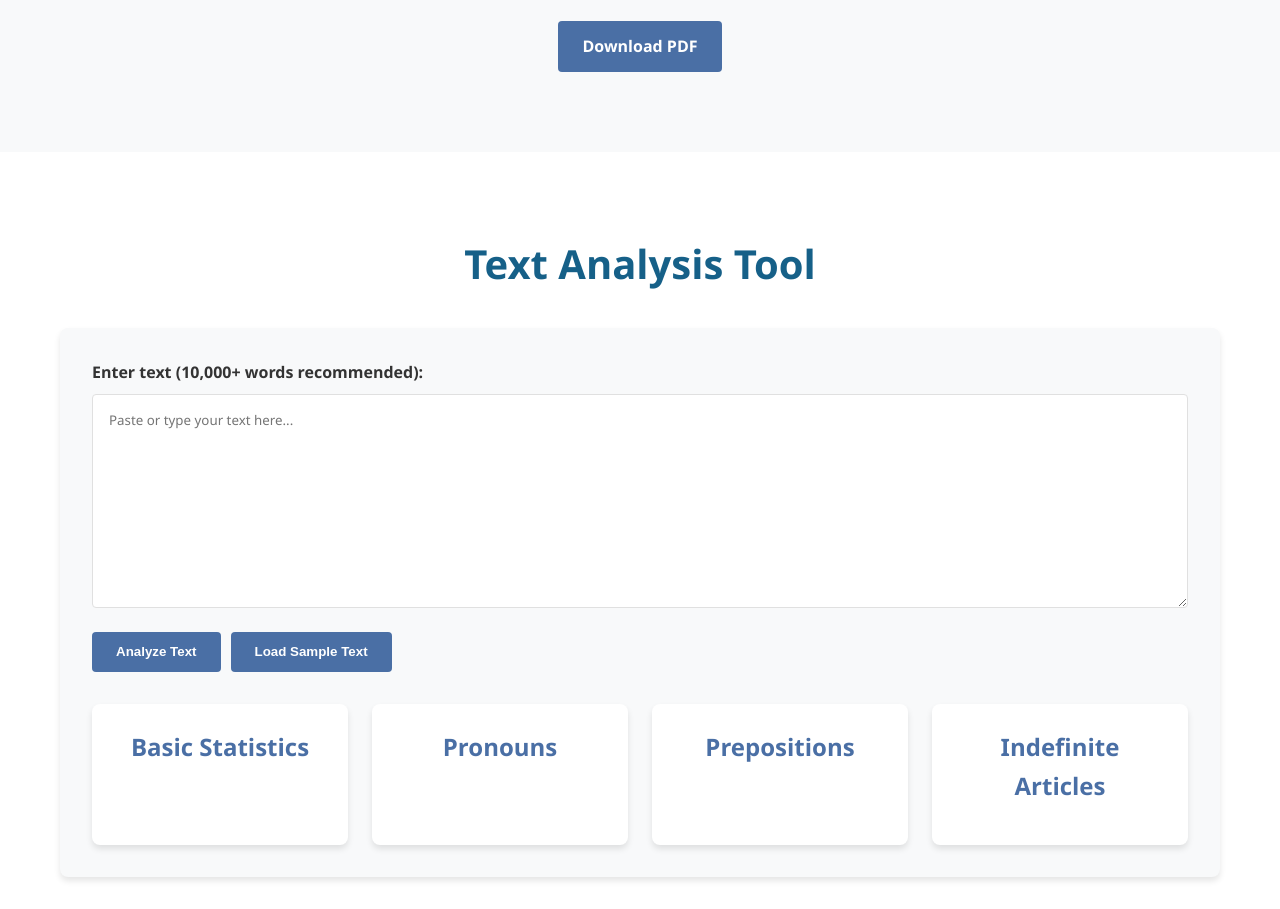
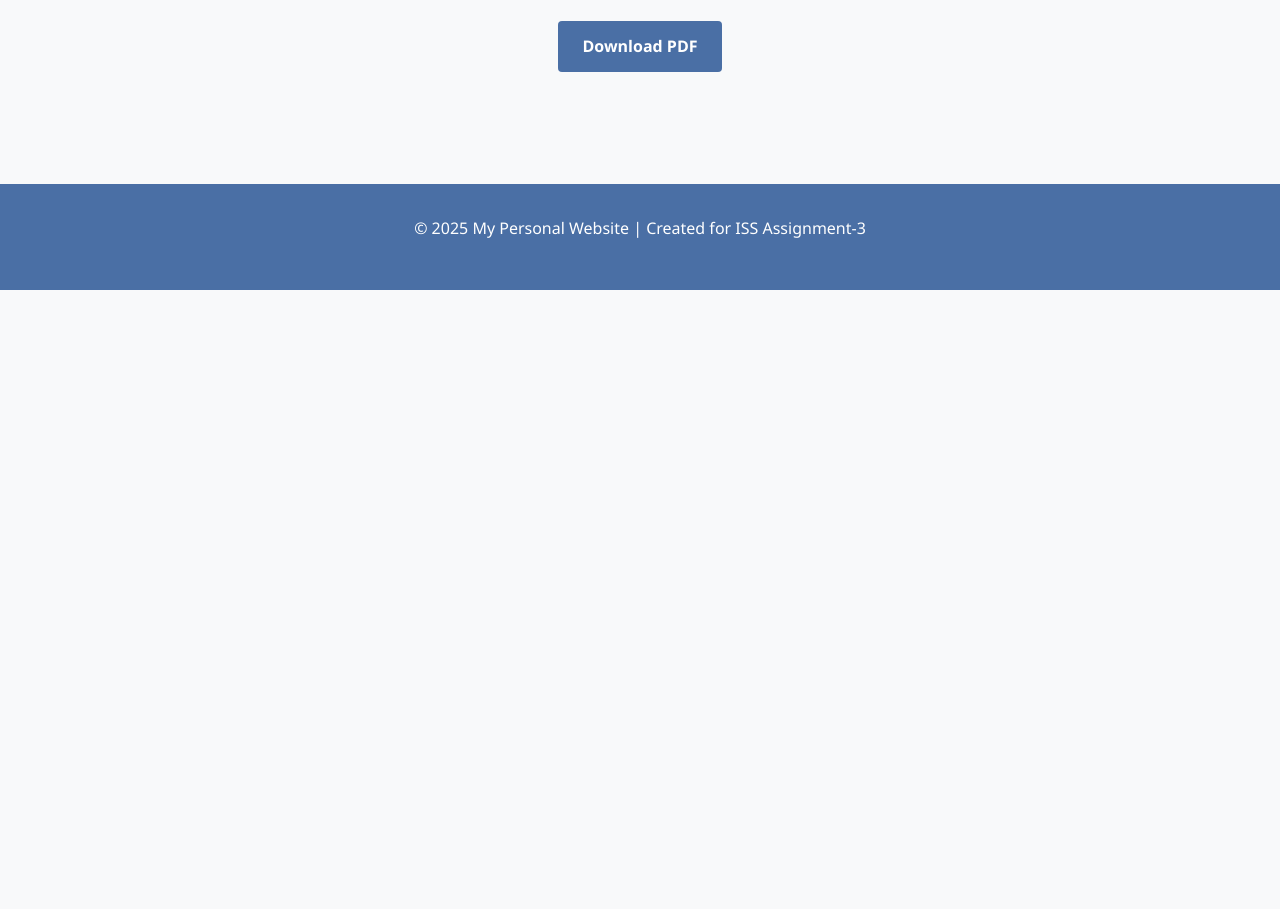
Before and after one commit to Adithya2685-git/Adithya2685-git.github.io, a plain HTML site: page index.html in a window 1280 px wide. Shown: the part 2711-3620 px from the top of the page. After the commit the page ends 3001 px from the top, so only its background shows below. Drawn offline with Linux system fonts and the light colour scheme.

Commit message:
Update index.html

```diff
--- a/index.html
+++ b/index.html
@@ -128,38 +128,6 @@
                 </div>
             </div>
         </section>
-
-        <!-- Text Analysis Tool (Q3) -->
-        <section id="tools" class="tools-section">
-            <div class="container">
-                <h1>Text Analysis Tool</h1>
-                <div class="text-analyzer">
-                    <div class="input-area">
-                        <label for="text-input">Enter text (10,000+ words recommended):</label>
-                        <textarea id="text-input" rows="10" placeholder="Paste or type your text here..."></textarea>
-                        <button id="analyze-btn">Analyze Text</button>
-                    </div>
-                    <div class="results">
-                        <div class="result-box">
-                            <h3>Basic Statistics</h3>
-                            <div id="basic-stats"></div>
-                        </div>
-                        <div class="result-box">
-                            <h3>Pronouns</h3>
-                            <div id="pronouns-stats"></div>
-                        </div>
-                        <div class="result-box">
-                            <h3>Prepositions</h3>
-                            <div id="prepositions-stats"></div>
-                        </div>
-                        <div class="result-box">
-                            <h3>Indefinite Articles</h3>
-                            <div id="articles-stats"></div>
-                        </div>
-                    </div>
-                </div>
-            </div>
-        </section>
     </main>
 
     <footer>
```
